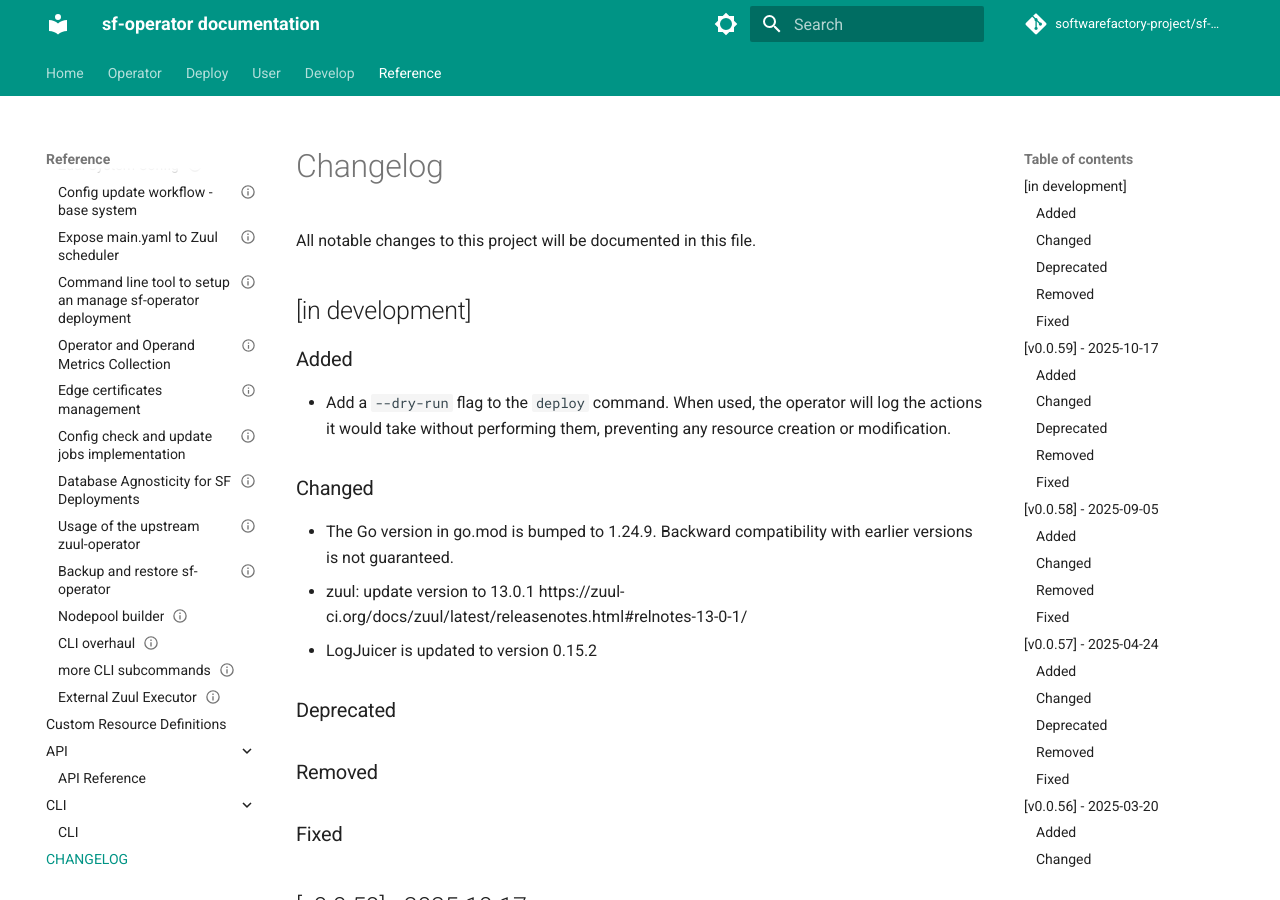
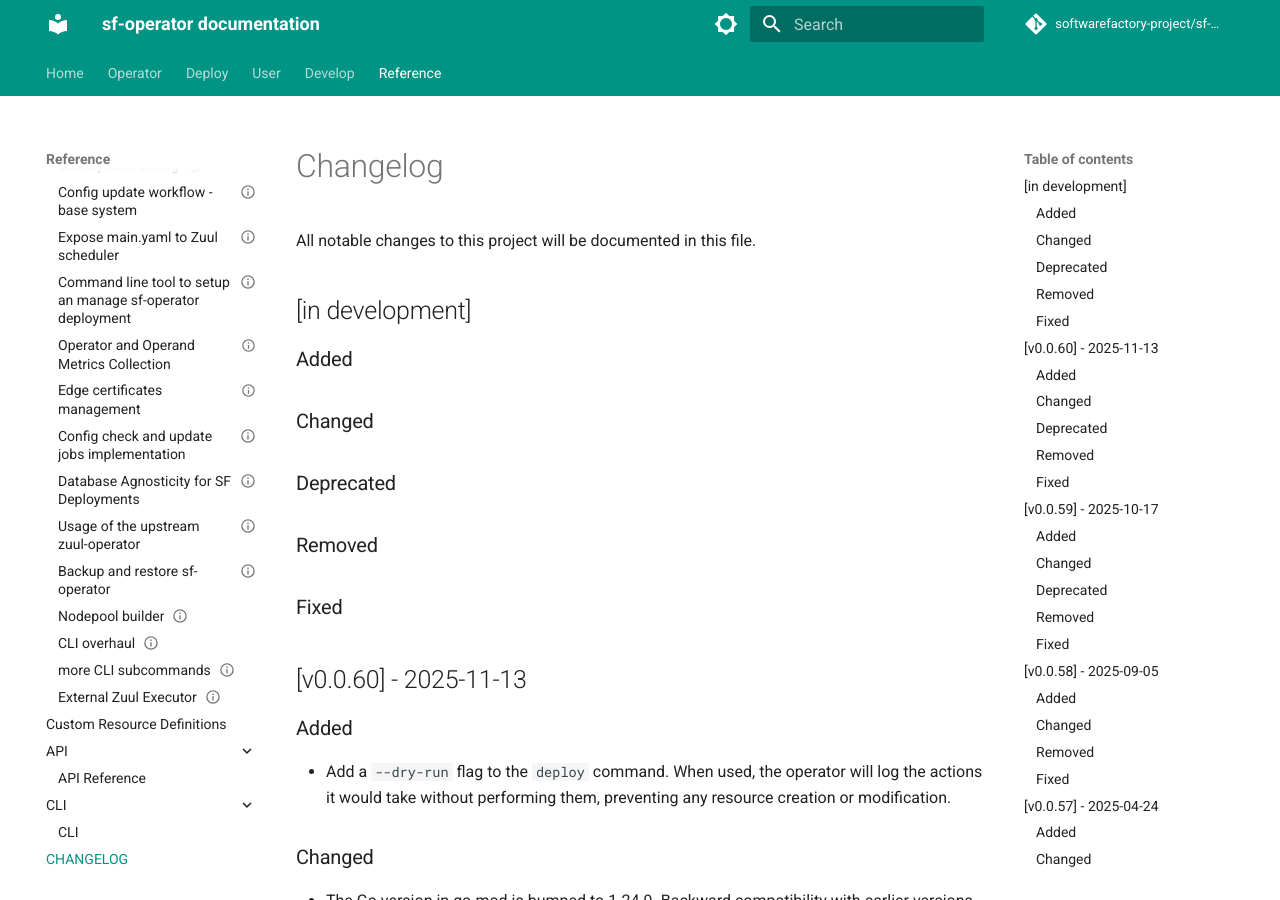
Before and after one commit to softwarefactory-project/sf-operator, an MkDocs documentation site: the page built from doc/reference/CHANGELOG.md, in a window 1280 px wide and 900 px high. Built offline with MkDocs 1.6.1 and Material for MkDocs 9.7.7, drawn with Linux system fonts in a browser that asks for light colours; comment, search, counter and statistics services are not loaded.

Commit message:
Release v0.0.60
Change-Id: I959ea5c41c2e85d44c64e57f25dc3c9bc41168c6

```diff
--- a/doc/reference/CHANGELOG.md
+++ b/doc/reference/CHANGELOG.md
@@ -3,6 +3,14 @@
 All notable changes to this project will be documented in this file.
 
 ## [in development]
+
+### Added
+### Changed
+### Deprecated
+### Removed
+### Fixed
+
+## [v0.0.60] - 2025-11-13
 
 ### Added
 
```
